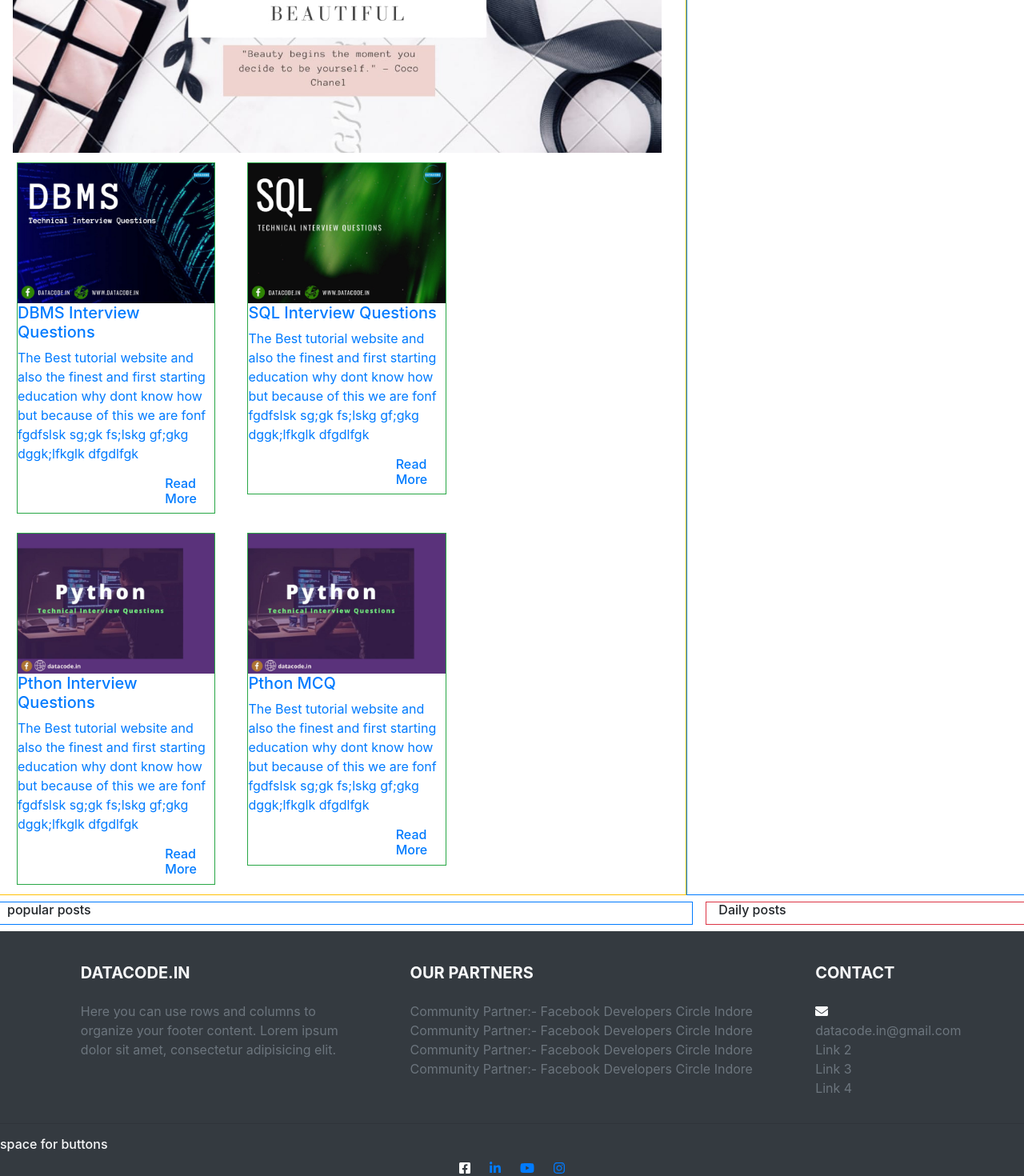
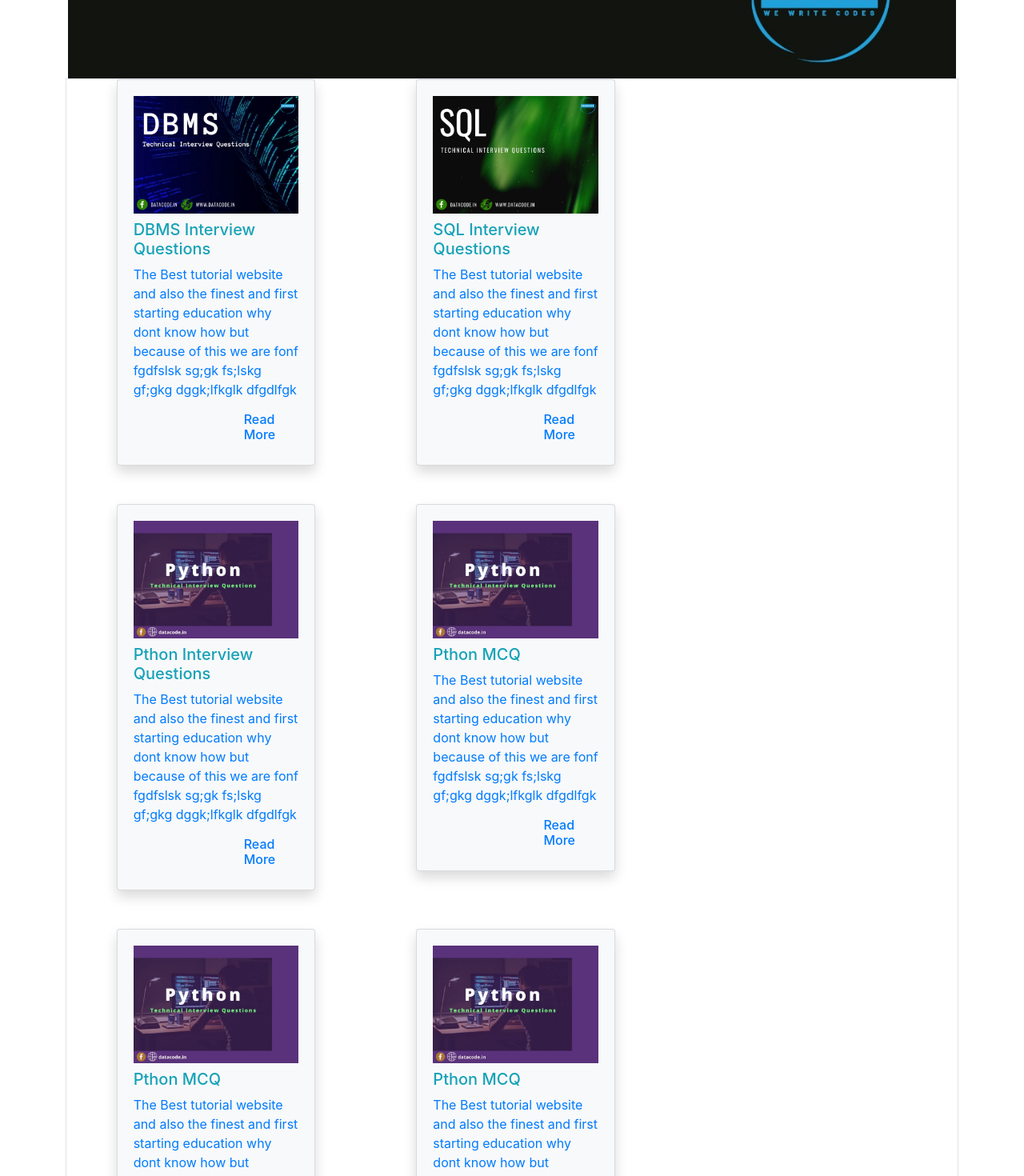
Before and after one commit to akshayDatacode/react-datacode, a React (Create React App) app: page / in a window 1280 px wide. Shown: the part 300-1770 px from the top of the page at 80% size. Built offline with nearby package versions, Linux system fonts and the light colour scheme.

Commit message:
HeaderBanner image Side Bar Set and also make some post cards

```diff
--- a/src/App.js
+++ b/src/App.js
@@ -3,7 +3,7 @@ import './App.css';
 import "bootstrap/dist/css/bootstrap.css";
 import { BrowserRouter as Router } from "react-router-dom";
 import AppRouters from "./app_routers/AppRouters";
-import SideSection from './components/side_section/SideSection';
+
 import IndexFooter from './components/footer_component/indexFooter';
 import IndexHeader from './components/header_component/IndexHeader';
 
@@ -12,23 +12,23 @@ const App = () => {
     <>
     <Router>
       <div className="containers">
+
         <div className="row">
-          <div className="col">
+          <div className="col-12">
             <IndexHeader/>
           </div>
         </div>
 
         <div className="row">
-          <div className="border border-warning  col-md-8 col-sm">
+          <div className="col-12">
             <AppRouters/>
           </div>
-          <div className="border border-primary col col-2-md md-0 ">
-             Side BARS
-             <SideSection/>
-          </div>
         </div>
+
+
+
         <div className="row">
-          <div className="col">
+          <div className="col-12">
             <IndexFooter />
 
           </div>
--- a/src/components/main_component/index.jsx
+++ b/src/components/main_component/index.jsx
@@ -1,5 +1,6 @@
 import React, { Component } from 'react';
 import { BrowserRouter as Router } from "react-router-dom";
+
 import Indexposts from './posts/IndexPosts';
 import HeaderBannerSection from './HeaderBannerSection'
 class MainComponent extends Component {
@@ -8,16 +9,37 @@ class MainComponent extends Component {
         return (
             <>
 
-            <div className="container">
-                <div className="row">
-                    <HeaderBannerSection imgsource = "coder1.jpeg"/>
-                    <Indexposts/>
+                <div className="row ">
+
+                    <div className="col-12">
+                      <HeaderBannerSection imgsource = "h2.jpeg"/>
+                    </div>
+                    <div className="row bg-cover">
+                        <div className="col-1">
+                            <div className="row">
+                                <div className="col-12 pt-5 mt-5"></div>
+                            </div>
+
+                        </div>
+
+                        <div className="border col">
+                            <Indexposts/>
+                        </div>
+
+                        <div className="col-1"></div>
+                    </div>
+
+
+
+
+
+
+
 
 
 
                 </div>
 
-            </div>
 
             </>
          );
--- a/src/components/main_component/posts/IndexPosts.jsx
+++ b/src/components/main_component/posts/IndexPosts.jsx
@@ -7,7 +7,9 @@ class IndexPosts extends Component {
     render() {
         return (
             <>
-            <div className="nav-link col-md-4 m-1  col-sm">
+
+            <div class="row">
+                  <div className="col-md-3 ml-5 mr-5 ">
                   <Link  to="/dbms_interview_question">
                   <PostCard require = "dbms_interview_question.jpeg.jpeg"
                             titelHead ="DBMS Interview Questions"
@@ -15,7 +17,8 @@ class IndexPosts extends Component {
                   />
                   </Link>
                   </div>
-            <div className="nav-link col-md-4 m-1  col-sm">
+
+                  <div className="col-md-3 ml-5 mr-5">
                   <Link  to="/dbms_interview_question">
                   <PostCard require = "sql1.jpeg"
                             titelHead ="SQL Interview Questions"
@@ -23,7 +26,8 @@ class IndexPosts extends Component {
                   />
                   </Link>
                   </div>
-            <div className="nav-link col-md-4 m-1  col-sm">
+
+                  <div className="col-md-3 ml-5 mr-5">
                   <Link  to="/dbms_interview_question">
                   <PostCard require = "pythontech.jpeg"
                             titelHead ="Pthon Interview Questions"
@@ -31,7 +35,7 @@ class IndexPosts extends Component {
                   />
                   </Link>
                   </div>
-            <div className="nav-link col-md-4 m-1  col-sm">
+                  <div className="col-md-3 ml-5 mr-5">
                   <Link  to="/python_mcqs">
                   <PostCard require = "pythontech.jpeg"
                             titelHead ="Pthon MCQ"
@@ -39,6 +43,40 @@ class IndexPosts extends Component {
                   />
                   </Link>
                   </div>
+
+                  <div className="col-md-3 ml-5 mr-5">
+                  <Link  to="/python_mcqs">
+                  <PostCard require = "pythontech.jpeg"
+                            titelHead ="Pthon MCQ"
+                            paragraph ="The Best tutorial website and also the finest and first starting education why dont know how but because of this we are fonf fgdfslsk sg;gk fs;lskg gf;gkg dggk;lfkglk dfgdlfgk  "
+                  />
+                  </Link>
+                  </div>
+
+                  <div className="col-md-3 ml-5 mr-5">
+                  <Link  to="/python_mcqs">
+                  <PostCard require = "pythontech.jpeg"
+                            titelHead ="Pthon MCQ"
+                            paragraph ="The Best tutorial website and also the finest and first starting education why dont know how but because of this we are fonf fgdfslsk sg;gk fs;lskg gf;gkg dggk;lfkglk dfgdlfgk  "
+                  />
+                  </Link>
+                  </div>
+
+
+            </div>
+
+
+
+
+
+
+
+
+
+
+
+
+
             </>
          );
     }
--- a/src/components/main_component/posts/PostCard.jsx
+++ b/src/components/main_component/posts/PostCard.jsx
@@ -5,22 +5,28 @@ class PostCard extends Component {
     render() {
         return (
             <>
-                    <div className = " border border-success">
+
+            <div className="card bg-light mb-5 shadow mb-2 rounded">
+                <div className="card-body">
+
                     <img
                     src= {require("../../../assets/images/"+this.props.require)}
-                    className="mx-auto img-fluid img-circle d-block"
+                    className="mx-auto img-fluid img-circle d-block mb-2"
                     alt="avatar"
                     />
-                    <h5>{this.props.titelHead}</h5>
-                    <p>{this.props.paragraph}</p>
+                    <h5 className="text-info">{this.props.titelHead}</h5>
+                    <p clsssName="text-light">{this.props.paragraph}</p>
 
                     <div className="row">
-                        <div className="col-8"></div>
-                        <div className="col-4">
+                        <div className="col-7"></div>
+                        <div className="col-5">
                             <h6 className="text-primary">Read More</h6>
                         </div>
                     </div>
-                    </div>
+
+               </div>
+            </div>
+
             </>
          );
     }
--- a/src/components/side_section/SideSection.jsx
+++ b/src/components/right_section/RightSideSection.jsx
@@ -1,5 +1,5 @@
 import React, { Component } from 'react';
-class SideSection extends Component {
+class RightSideSection extends Component {
     state = {  }
     render() {
         return (
@@ -13,4 +13,4 @@ class SideSection extends Component {
     }
 }
 
-export default SideSection;
+export default RightSideSection;
```
Also changed, not shown: src/components/left_section/LeftSideSection.jsx (added, +28 -0 lines), src/assets/images/h2.jpeg (added). Lines whose indentation alone changed are shown as unchanged.
